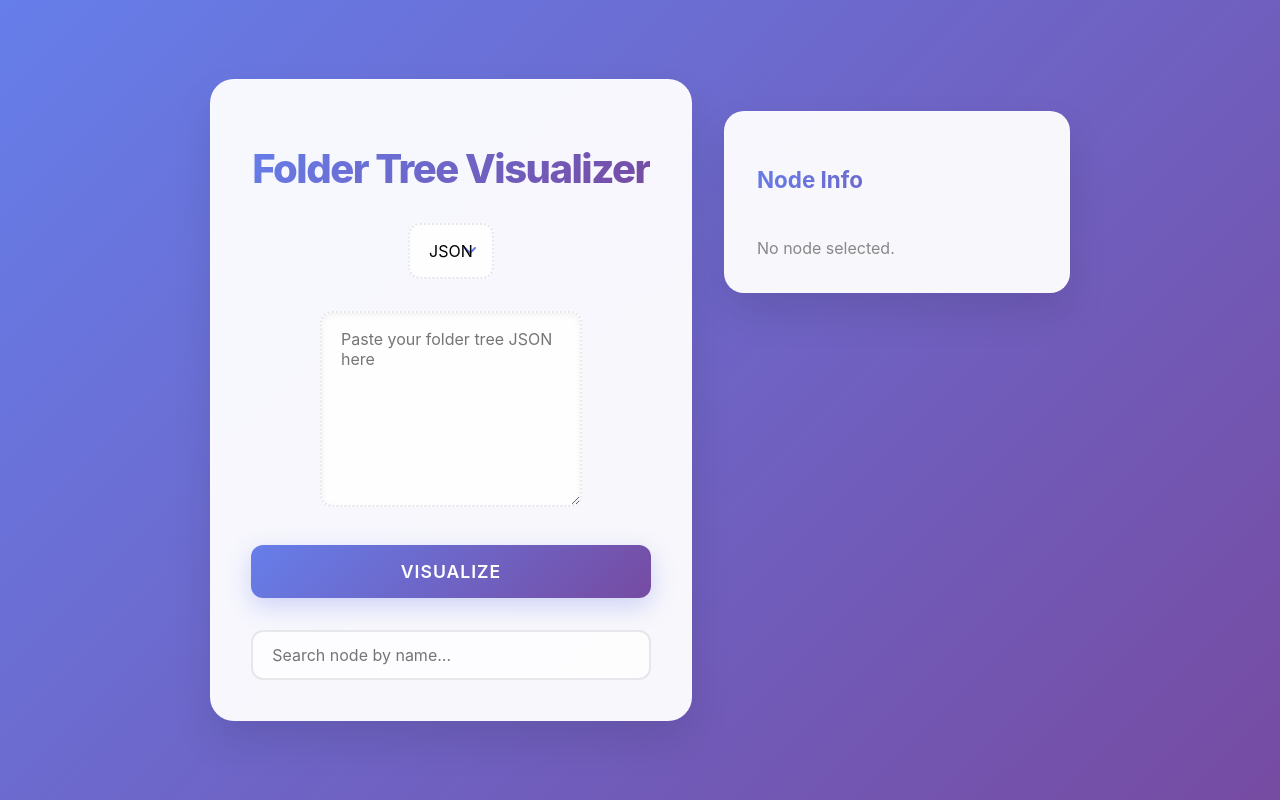
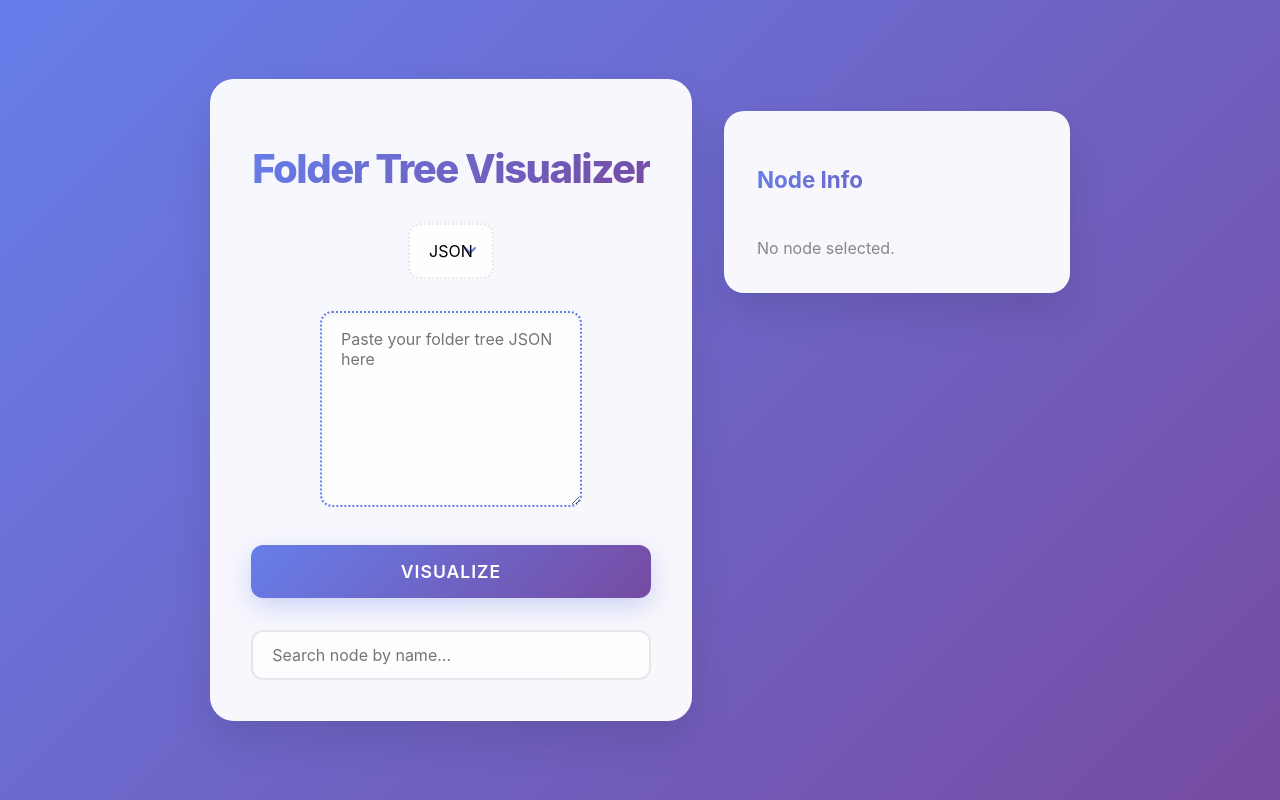
Before and after one commit to Al-HamzaAntar/folder-tree-visualizer, a React (Vite) app: page / in a window 1280 px wide. Built offline with nearby package versions, Linux system fonts and the light colour scheme.

Commit message:
Enhanced the path input

```diff
--- a/src/App.css
+++ b/src/App.css
@@ -66,7 +66,7 @@ h1 {
   width: 100%;
   max-width: 400px;
   padding: 1rem 1.2rem;
-  border: 2px dotted #e5e7eb;
+  border: 2px dotted #667eea;
   border-radius: 12px;
   font-size: 1rem;
   background: rgba(255, 255, 255, 0.8);
--- a/src/InputForm.tsx
+++ b/src/InputForm.tsx
@@ -59,7 +59,7 @@ export const InputForm: React.FC<InputFormProps> = ({
             <input
               {...field}
               placeholder="Enter a folder path (e.g. root/folder1/folder2)"
-              style={{ width: '100%' }}
+              style={{ width: '100%', padding: '10px', boxSizing: 'border-box', borderRadius: '12px', border: '1px dotted #667eea', outline: "2px solid #747bff", backgroundColor: '#fff', boxShadow: "inset 0 2px 6px rgba(0, 0, 0, 0.05)"}}
             />
           )}
         />
```
